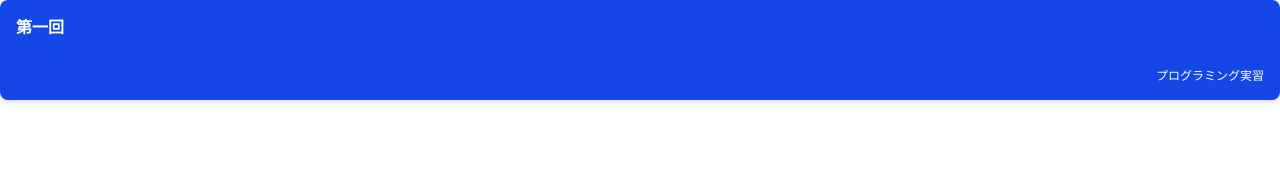
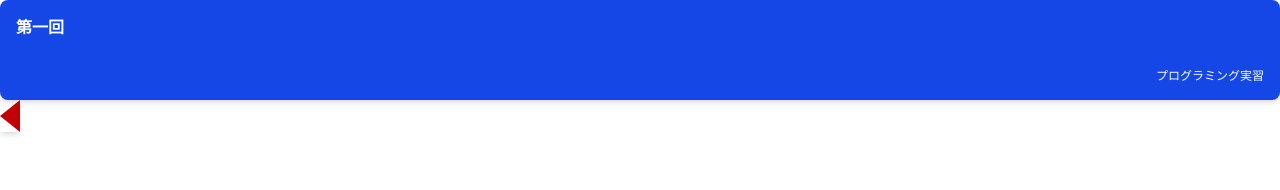
Before and after one commit to stv230v/lms-zakio, a Next.js app in the folder frontend/: page /menu in a window 1280 px wide. Shown: the top 190 px of the page. Built offline with nearby package versions, Linux system fonts and the light colour scheme.

Commit message:
menuからtopページに戻るボタンの追加、exampleにてインポートエリアを作成途中

```diff
--- /dev/null
+++ b/frontend/src/app/example/page.tsx
@@ -0,0 +1,9 @@
+import { ImportArea } from "@/components/ui/Card";
+
+export default function Area() {
+  return (
+    <div>
+      <ImportArea />
+    </div>
+  );
+}
--- a/frontend/src/app/menu/page.tsx
+++ b/frontend/src/app/menu/page.tsx
@@ -1,9 +1,11 @@
-import { MenuButton } from "@/components/ui/Button";
+import { MenuButton, BuckPage } from "@/components/ui/Button";
+
 export default function Home() {
   return (
     <div>
       {/* ui/Card.tsxを、MenuButtonを押したときに反映できる様にする */}
       <MenuButton />
+      <BuckPage />
     </div>
   );
 }
--- a/frontend/src/components/ui/Button.tsx
+++ b/frontend/src/components/ui/Button.tsx
@@ -3,7 +3,7 @@
 import Link from "next/link";
 import Modal from "./modal-base";
 import React from "react";
-import { useRouter } from "next/router";
+import { useRouter } from "next/navigation";
 import { Lesson } from "./Card";
 
 export function LessonButton() {
@@ -30,16 +30,16 @@ export function MenuButton() {
   );
 }
 
-export function PageBuck() {
+export function BuckPage() {
   const router = useRouter();
-  const handleBack = () => {
+  const handleBuck = () => {
     router.back();
   };
 
   return (
     <button
-      onClick={handleBack}
-      className=" inline-block align-middle text-black leading-none"
+      onClick={handleBuck}
+      className="inline-block align-middle text-red-700 leading-none w-0 h-0 border-solid border-transparent border-[1em] border-r-[1.3em] border-r-current border-l-0 shadow-md active:text-red-900 active:scale-98 transition-all duration-100 ease-out"
     ></button>
   );
 }
--- a/frontend/src/components/ui/Card.tsx
+++ b/frontend/src/components/ui/Card.tsx
@@ -37,3 +37,14 @@ export function LessonCard() {
     </div>
   );
 }
+
+export function ImportArea() {
+  return (
+    <div>
+      <input
+        type="text"
+        className=" border border-blue-300 placeholder: 文字を入力"
+      ></input>
+    </div>
+  );
+}
```
Also changed, not shown: frontend/package.json (+6 -5 lines), 1 other file (tests, documents, lock files or other folders).
